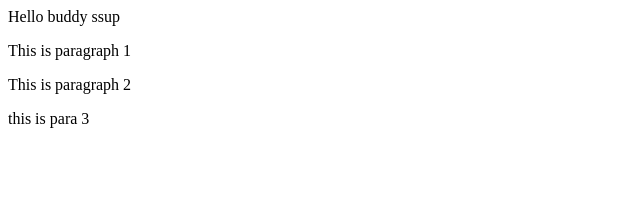
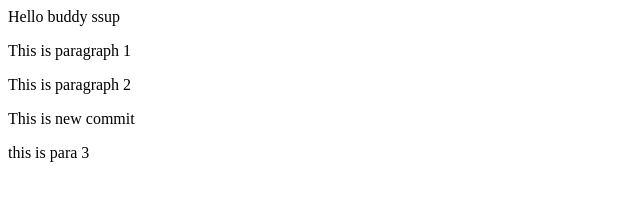
Before and after one commit to RAWAT7200/git_test2, a plain HTML site: page index.html in a window 1280 px wide. Shown: the whole page, without its empty margins (0-640 px from the left). Drawn offline with Linux system fonts and the light colour scheme.

Commit message:
fourth commit

```diff
--- a/index.html
+++ b/index.html
@@ -4,6 +4,7 @@
 <body>Hello buddy ssup
     <p>This is paragraph 1</p>
     <p>This is paragraph 2</p>
+    <p>This is new commit</p>
     <p>this is para 3</p>
 </body>
 </html>
```
